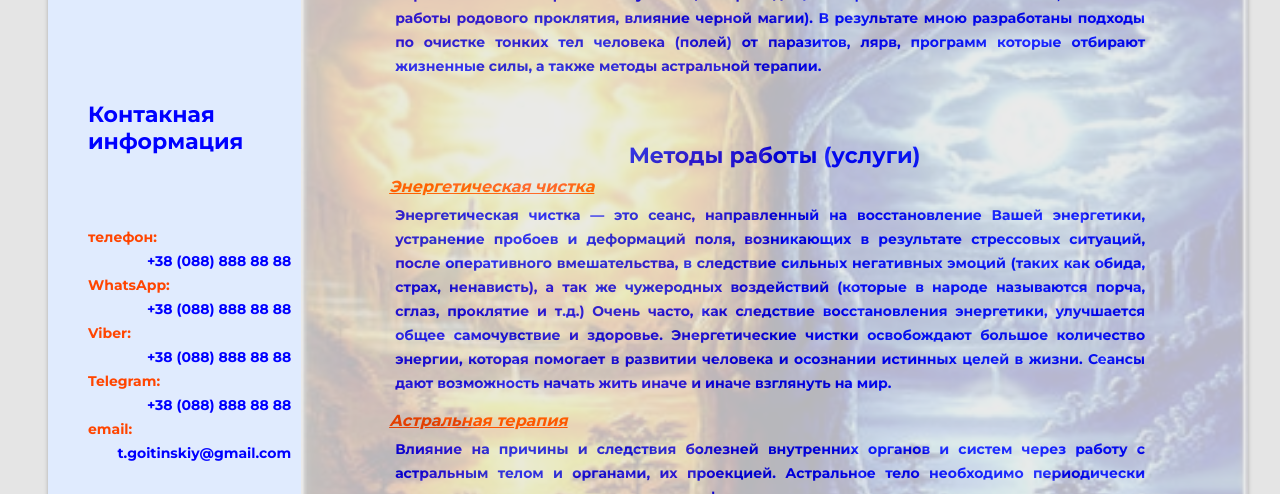
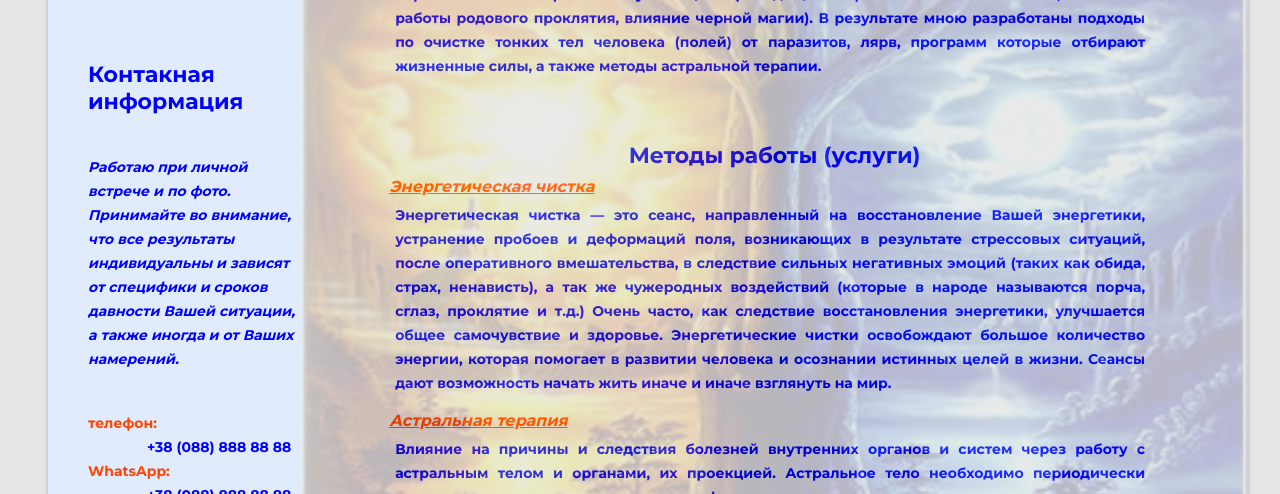
Before and after one commit to 777Afanas/alexander-protector, a plain HTML site: page index.html in a window 1280 px wide. Shown: the part 306-800 px from the top of the page. Drawn offline with Linux system fonts and the light colour scheme.

Commit message:
contacts-update

```diff
--- a/css/style.css
+++ b/css/style.css
@@ -238,8 +238,21 @@ body {
   line-height: 27px;
   /* color: #161D2A; */
   color: blue;
-  margin-top: 100px;
+  margin-top: 60px;
   margin-bottom: 8px;
+}
+
+.contacts-text {
+  text-align: left;
+  margin-top: 40px;
+  font-style: italic;
+  font-weight: 700;
+  font-size: 14px;
+  line-height: 24px;
+  /* color: #595959; */
+  /* color: orangered; */
+  color: blue;
+
 }
 
 /* Contacts */
@@ -276,9 +289,8 @@ body {
 .contacts-items {
   text-align: left;
   list-style: none;
-
   padding: 0;
-  margin-top: 70px;
+  margin-top: 40px;
   /* margin: 0; */
 }
 .contact-item {
--- a/index.html
+++ b/index.html
@@ -198,17 +198,22 @@
               >t.goitinskiy@gmail.com</a
             >
           </p> -->
+          <p class="contacts-text">
+            Работаю при личной встрече и по фото. Принимайте во внимание, что все результаты
+            индивидуальны и зависят от специфики и сроков давности Вашей ситуации, а также иногда и
+            от Ваших намерений.
+          </p>
           <ul class="contacts-items">
             <li class="contact-item">телефон:</li>
-             <li class="contact-item-content">+38 (088) 888 88 88</li>
+            <li class="contact-item-content">+38 (088) 888 88 88</li>
             <li class="contact-item">WhatsApp:</li>
-             <li class="contact-item-content">+38 (088) 888 88 88</li>
+            <li class="contact-item-content">+38 (088) 888 88 88</li>
             <li class="contact-item">Viber:</li>
-             <li class="contact-item-content">+38 (088) 888 88 88</li>
+            <li class="contact-item-content">+38 (088) 888 88 88</li>
             <li class="contact-item">Telegram:</li>
-             <li class="contact-item-content">+38 (088) 888 88 88</li>
+            <li class="contact-item-content">+38 (088) 888 88 88</li>
             <li class="contact-item">email:</li>
-             <li class="contact-item-content">t.goitinskiy@gmail.com</li>
+            <li class="contact-item-content">t.goitinskiy@gmail.com</li>
           </ul>
         </div>
 
```
